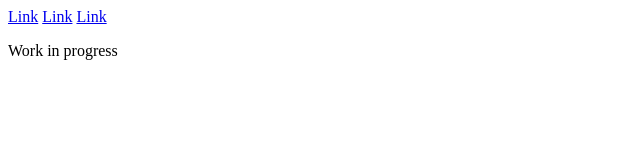
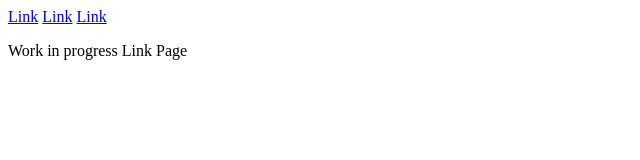
Before and after one commit to ScottyBoy513/Intellectual-Property-Protection, a plain HTML site: page link1.html in a window 1280 px wide. Shown: the full height of the page, 0-640 px from the left. Drawn offline with Linux system fonts and the light colour scheme.

Commit message:
Update link1.html

```diff
--- a/link1.html
+++ b/link1.html
@@ -4,7 +4,7 @@
 <a href="link1.html">Link</a>
 <a href="link2.html">Link</a>
 <a href="link3.html">Link</a>
-<p> Work in progress </p>
+<p> Work in progress Link Page </p>
 </div>
 </body>
 </html>
```
